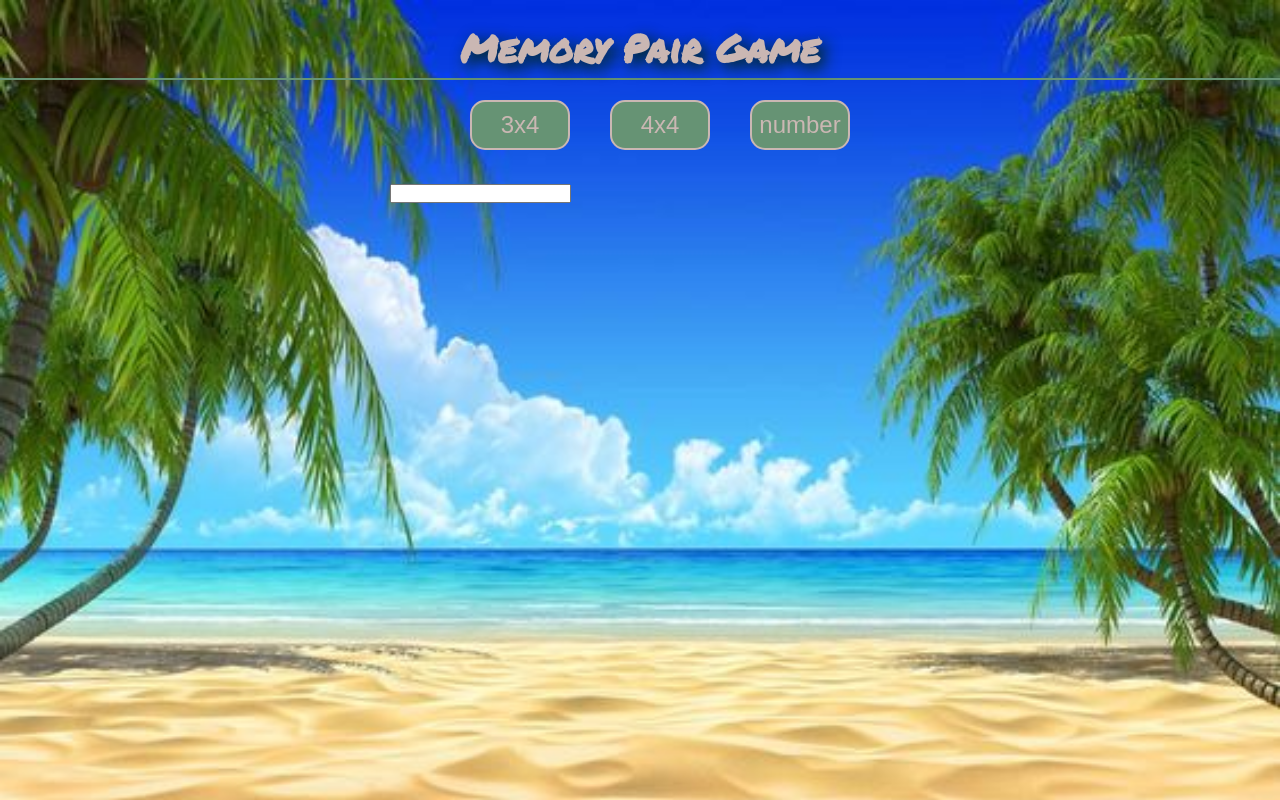
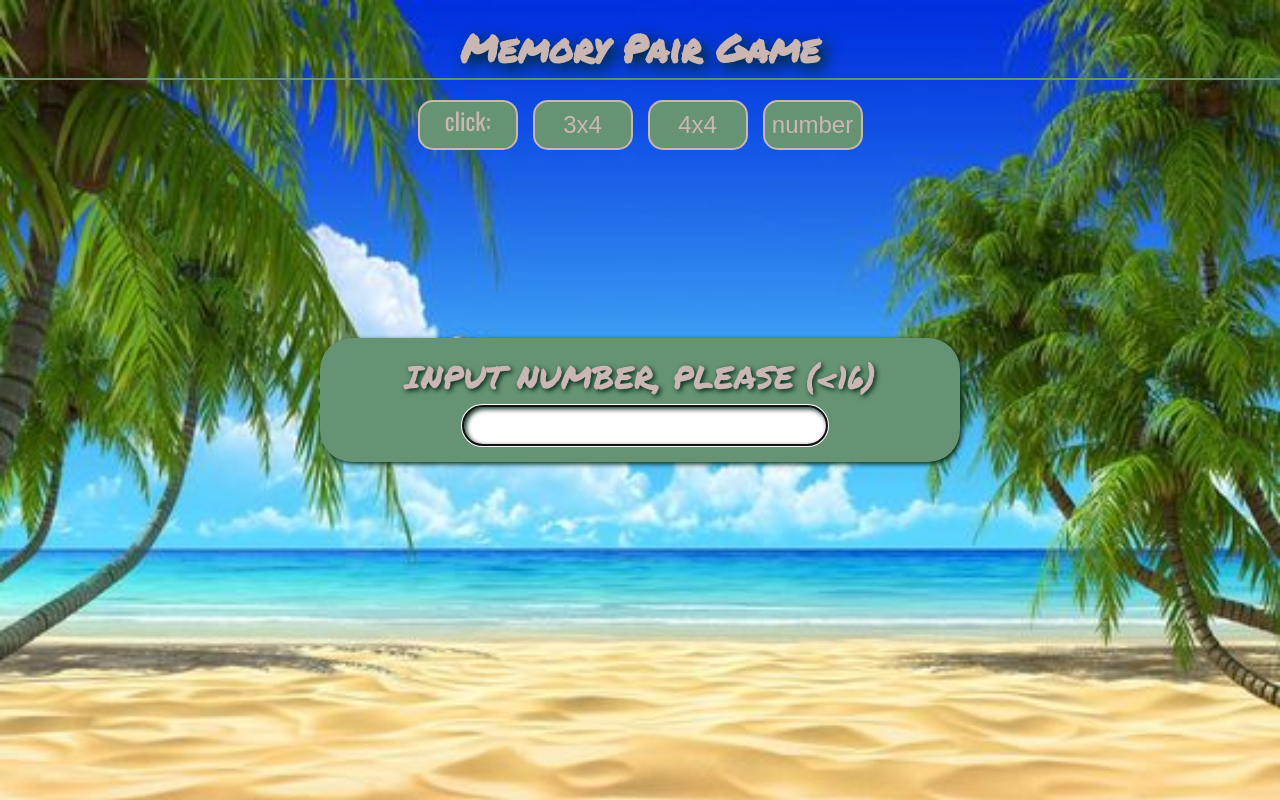
Before and after one commit to Nik3264/Memory-Pair-Game, a plain HTML site: page index.html in a window 1280 px wide. Both pictures are taken after a click on the button "number". Drawn offline with nearby package versions, Linux system fonts and the light colour scheme.

Commit message:
styled input

```diff
--- a/index.html
+++ b/index.html
@@ -19,17 +19,14 @@
     </header>
     <main class="wrap">
         <div class="game__info">
-          <span class="level"></span>
+          <span class="level">click:</span>
           <button class="three">3x4</button>
           <button class="four">4x4</button>
           <button class="number">number</button>
         </div>
         <div class="game__wrap">
         </div>
-
     </main>
-    <!--<script src="./test.js"></script>-->
     <script src="./js/index.js"></script>
-
   </body>
 </html>
--- a/js/index.js
+++ b/js/index.js
@@ -114,7 +114,7 @@ window.addEventListener("DOMContentLoaded", () => {
 
   function initGame(number) {
     clicks = 0;
-    level.innerText = clicks;
+    level.innerText = `click:${clicks}`;
     myGame.maxNumberOfCards = number;
     myGame.start();
   }
@@ -130,9 +130,9 @@ window.addEventListener("DOMContentLoaded", () => {
   buttonNumber.addEventListener("click", (event) => {
     let game = document.querySelector(".game__wrap");
     game.innerHTML =
-      '<div class="game__number"><input class="game__number__input"></div>';
+      '<div class="game__number">Input number, please (<16)<input class="game__number__input"></div>';
     let newGameInput = document.querySelector(".game__number__input");
-
+    newGameInput.focus();
     newGameInput.addEventListener("change", () => {
       number = Math.floor(Number(newGameInput.value) / 2) * 2;
       initGame(number);
@@ -144,7 +144,7 @@ window.addEventListener("DOMContentLoaded", () => {
     while (target != this.game) {
       if (target.getAttribute("number") != null) {
         clicks++;
-        level.innerText = clicks;
+        level.innerText = `click:${clicks}`;
         let number = target.getAttribute("number");
         let id = target.getAttribute("id");
         this.cardsPressed.push({ number, id });
--- a/style.css
+++ b/style.css
@@ -34,15 +34,31 @@ body {
   }
 }
 
-.modal {
+.modal, .game__number {
   position:absolute;
   top:50%;
   left:50%;
   transform:translate(-50%, -50%);
-  background-color:var(--dark-green);
+  background-color:var(--light-green);
   color: var(--light-sand);
+  text-shadow: 2px 2px 5px var(--dark-green);
   text-transform: uppercase;
   font-size: 2em;
+  text-align: center;
+  padding: 15px;
+  border-radius:1em;
+  box-shadow:2px 2px 5px var(--dark-green);
+}
+
+.game__number__input {
+  margin-left: 10px;
+  width: 60%;
+  height: 100%;
+  color: var(--dark-green);
+  font-size: 1em;
+  text-align: center;
+  border-radius:1em;
+  box-shadow:inset 2px 2px 5px var(--dark-green);
 }
 
 .header__main {
@@ -64,7 +80,14 @@ body {
   padding: 20px;
 }
 
-.game__info button {
+.level {
+
+  font-family:"Oswald", sans-serif;
+  text-align: center;
+
+}
+
+.game__info button, .level {
   width: 100px;
   height: 50px;
   border:2px solid var(--light-sand);
@@ -94,7 +117,7 @@ body {
   grid-template-columns: repeat(4, 1fr);
   grid-column-gap: 10px;
   grid-row-gap: 10px;
-  justify-content: center;
+  justify-items: center;
 }
 
 .round {
```
Also changed, not shown: img/Sky.jpg (added).
